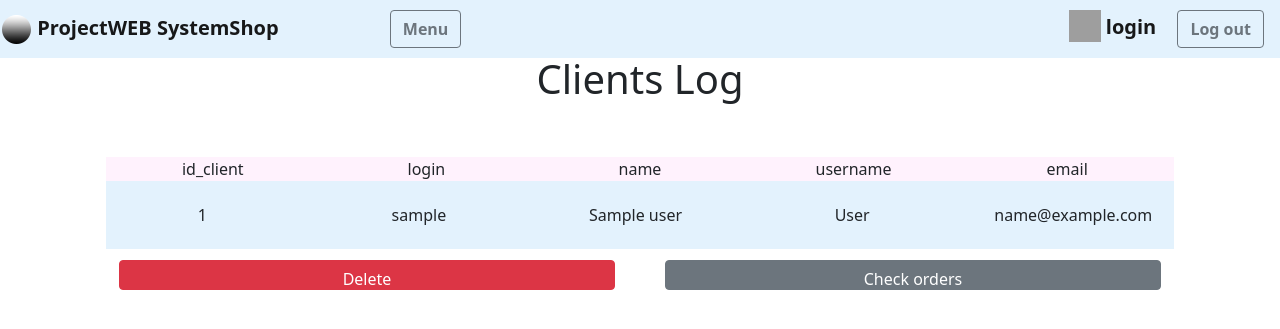
After one commit to Ritips/projectThemeWEB, a Flask app: page /client_log in a window 1280 px wide. The commit adds this page. Shown: the top 329 px of the page. Run offline with Flask 3, Linux system fonts and the light colour scheme; a user stored in the database is signed in; tables that the repository leaves empty hold one stand-in row (values such as "Sample post"); a database or web service that is not in the repository returns one stand-in record (values such as "Sample title"); data that the repository does not hold is empty; grey boxes are pictures that could not be loaded.

Commit message:
Add files via upload

```diff
--- /dev/null
+++ b/templates/ClientsLog.html
@@ -0,0 +1,36 @@
+{% extends "navbar_menu.html" %}
+
+{% block content3 %}
+<h1 align="center" style="margin:5%">Clients Log</h1>
+
+<div class="container" style="margin-top:5%" align="center">
+    {% for client_info in clients %}
+    <div class="box" style="background-color:#e3f2fd">
+        <div class="row" style="width: 100%; background-color:#fff2fd" >
+            <div class="col">id_client</div>
+            <div class="col">login</div>
+            <div class="col">name</div>
+            <div class="col">username</div>
+            <div class="col">email</div>
+        </div>
+            <div class="row">
+                <div class="col" style="width: 5%; text-align: center; margin: 2%">{{ client_info.client.id }}</div>
+                <div class="col" style="width: 15%; text-align: center; margin: 2%">{{ client_info.user.login }}</div>
+                <div class="col" style="width: 15%; text-align: center; margin: 2%">{{ client_info.user.name }}</div>
+                <div class="col" style="width: 15%; text-align: center; margin: 2%">{{ client_info.user.surname }}</div>
+                <div class="col" style="text-align: center; margin: 2%">{{ client_info.user.email }}</div>
+            </div>
+    </div>
+    <div class="box">
+        <div class="row" style="margin-top: 1%; margin-bottom: 5%">
+            {% if current_user.id == 16 %}
+                <div class="col"><a href="/client_log/edit_client/{{ client_info.client.id }}"><button class="btn btn-warning" style="width: 95%; height: 80%">Edit</button></a></div>
+            {% endif %}
+
+            <div class="col"><a href="/client_log/delete_client/{{ client_info.client.id }}"><button class="btn btn-danger" style="width: 95%; height: 80%">Delete</button></a></div>
+            <div class="col"><a href="/client_log/check_orders/{{ client_info.client.id }}"><button class="btn btn-secondary" style="width: 95%; height: 80%">Check orders</button></a></div>
+        </div>
+    </div>
+    {% endfor %}
+</div>
+{% endblock %}
--- a/templates/navbar_menu.html
+++ b/templates/navbar_menu.html
@@ -16,7 +16,7 @@
             </a>
         {% endif %}
         {% if current_user.admins %}
-            <a href="#">
+            <a href="/client_log">
                 <button type="button" class="btn btn-outline-secondary"><b>Log clients</b></button>
             </a>
             <a href="#">
```
Also changed, not shown: templates/ClientEditLog.html (added, +46 -0 lines).
